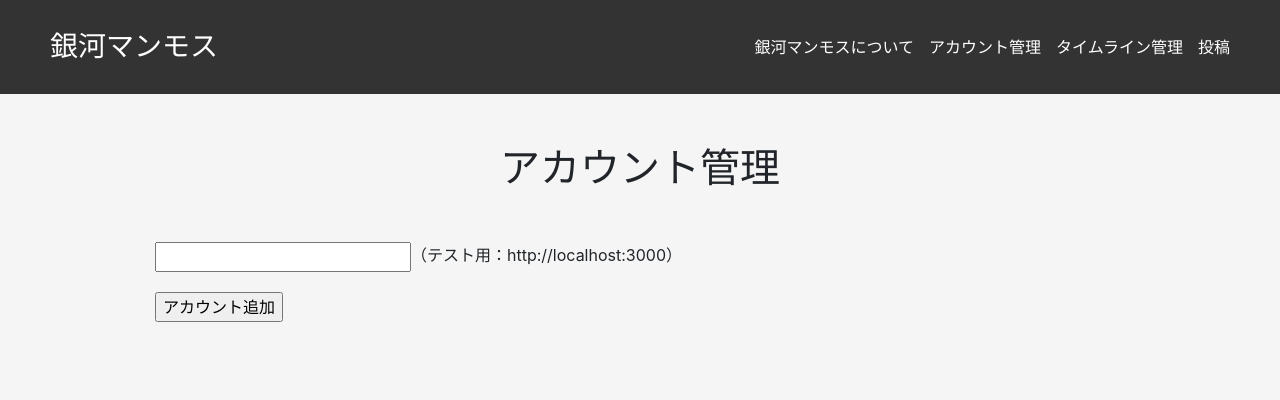
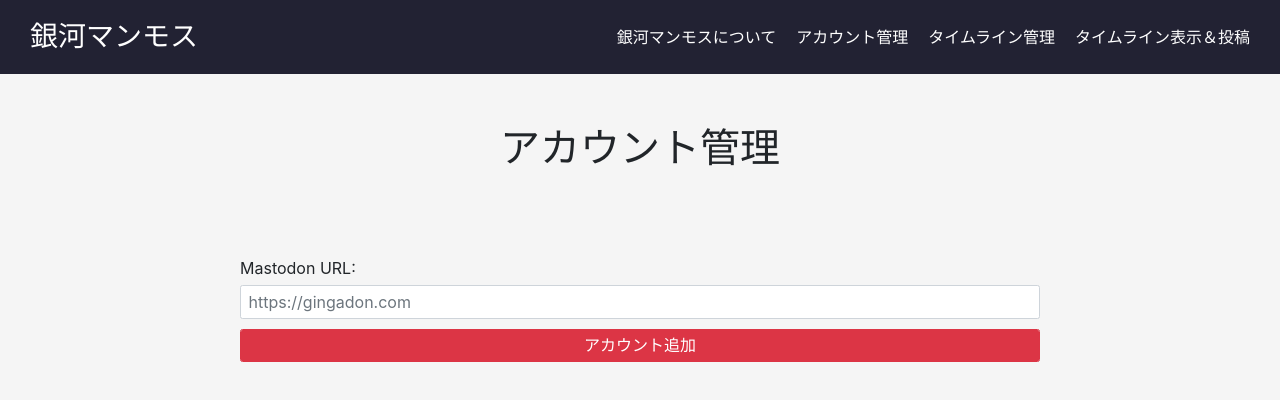
Before and after one commit to kenchiki/vuejs-ginga-mammoth, a Vue app: page /accounts in a window 1280 px wide. Shown: the top 400 px of the page. Built offline with nearby package versions, Linux system fonts and the light colour scheme.

Commit message:
[update]見た目を整える

```diff
--- a/src/App.vue
+++ b/src/App.vue
@@ -8,14 +8,12 @@
           <li><router-link to="/">銀河マンモスについて</router-link></li>
           <li><router-link to="/accounts">アカウント管理</router-link></li>
           <li><router-link to="/timelines">タイムライン管理</router-link></li>
-          <li><router-link to="/statuses">投稿</router-link></li>
+          <li><router-link to="/statuses">タイムライン表示＆投稿</router-link></li>
         </ul>
       </nav>
     </header>
-    <div id="container">
-      <div id="app">
+    <div id="app">
         <router-view/>
-      </div>
     </div>
   </div>
 </template>
@@ -30,5 +28,57 @@
 </script>
 
 <style lang="scss">
+  @import "./assets/stylesheets/_module_variables.scss";
 
+  #wrapper {
+    display: flex;
+    flex-flow: column nowrap;
+    width: 100%;
+    height: 100%;
+  }
+
+  #header {
+    min-width: $global-width;
+
+    &, a {
+      color: rgba(#000, 0.8);
+    }
+
+    background: #223;
+    padding: 20px 30px;
+    display: flex;
+    flex-flow: row nowrap;
+    align-items: center;
+    justify-content: space-between;
+
+    #header-logo {
+      font-size: 2.8rem;
+      color: #fff;
+    }
+
+    .header-nav {
+      &__links {
+        display: flex;
+        flex-flow: row nowrap;
+        align-items: center;
+        justify-content: flex-end;
+        a {
+          color: #fff;
+        }
+
+        & > * {
+          margin-left: 20px;
+          &:first-child {
+            margin-left: 0;
+          }
+        }
+      }
+    }
+  }
+
+  #app {
+    width: 100%;
+    flex: 1;
+    overflow: hidden;
+  }
 </style>
--- a/src/assets/stylesheets/_module_variables.scss
+++ b/src/assets/stylesheets/_module_variables.scss
@@ -1,6 +1,6 @@
 @charset "UTF-8";
 
-$global-width: 1000px;
+$global-width: 800px;
 $breakpoints: (
   small: 768px
 );
--- a/src/assets/stylesheets/application.scss
+++ b/src/assets/stylesheets/application.scss
@@ -3,59 +3,24 @@
 @import "module_variables";
 @import "module/module";
 
-#wrapper {
-  padding-bottom: 50px;
-}
-
-#header {
-  min-width: $global-width;
-
-  &, a {
-    color: rgba(#000, 0.8);
-  }
-
-  background: #333;
-  padding: 30px 50px;
-  display: flex;
-  flex-flow: row nowrap;
-  align-items: center;
-  justify-content: space-between;
-
-  #header-logo {
-    font-size: 2.8rem;
-    color: #fff;
-  }
-
-  .header-nav {
-    &__links {
-      display: flex;
-      flex-flow: row nowrap;
-      align-items: center;
-      justify-content: flex-end;
-      a {
-        color: #fff;
-      }
-
-      & > * {
-        margin-left: 15px;
-        &:first-child {
-          margin-left: 0;
-        }
-      }
-    }
-  }
-}
-
-#container {
-  @include container();
-  margin-top: 50px;
-}
-
-.container {
+.little {
+  padding-top: 50px;
   &__title {
     text-align: center;
   }
   &__in {
     padding-top: 50px;
+    margin-left: auto;
+    margin-right: auto;
+    width: $global-width;
   }
 }
+
+.full {
+  width: 100%;
+}
+
+html, body {
+  width: 100%;
+  height: 100%;
+}
--- a/src/views/About.vue
+++ b/src/views/About.vue
@@ -1,13 +1,13 @@
 <template>
-  <div class="about container">
-    <h1 class="container__title">銀河マンモスについて</h1>
-    <div class="wysiwyg">
-      <p class="container__in">
-        複数のアカウントに対応したマストドンクライアントです。
-      </p>
-      <p>
-        最初に、<router-link to="/accounts">アカウント管理</router-link>からアカウントを登録してください。
-      </p>
+  <div class="little">
+    <h1 class="little__title">銀河マンモスについて</h1>
+    <div class="little__in">
+      <div class="wysiwyg">
+        <p>
+          マストドンクライアントです。 最初に、<router-link to="/accounts">アカウント管理</router-link>からアカウントを登録してください。 <br>
+          特徴的な機能として「マルチアカウント機能」、「お絵かき機能」があります。
+        </p>
+      </div>
     </div>
   </div>
 </template>
--- a/src/views/Accounts.vue
+++ b/src/views/Accounts.vue
@@ -1,23 +1,28 @@
 <template>
-  <div class="accounts container">
-    <h1 class="container__title">アカウント管理</h1>
-    <div class="container__in">
-      <div class="wysiwyg">
-        <div class="error" v-if="error">
-          {{ error.response.data.error }}
+  <div class="little">
+    <h1 class="little__title">アカウント管理</h1>
+    <div class="little__in">
+
+      <div class="error" v-if="error">
+        {{ error.response.data.error }}
+      </div>
+
+      <div class="accounts-info" v-if="accounts.length">
+        <div class="card" v-for="account in accounts" v-bind:key="account.id">
+          <div class="card-body">
+            <h5 class="card-title">{{account.instance_name}}</h5>
+            <input type="button" value="アカウント削除" v-on:click="deleteAccount(account.id)" class="btn btn-secondary">
+          </div>
         </div>
-        <ul class="accounts" v-if="accounts.length">
-          <li v-for="account in accounts" v-bind:key="account.id">
-            {{account.instance_name}}
-            <input type="button" value="アカウント削除" v-on:click="deleteAccount(account.id)">
-          </li>
-        </ul>
-        <p>
-          <input type="text" v-model="mastodon_url">（テスト用：http://localhost:3000）
-        </p>
-        <p>
-          <input type="button" value="アカウント追加" v-on:click="addAccount">
-        </p>
+      </div>
+
+      <div class="form-group mt-5">
+        <label for="mastodon_url" class="col-form-label">Mastodon URL:</label>
+        <input type="text" v-model="mastodon_url" class="form-control" id="mastodon_url" placeholder="https://gingadon.com">
+      </div>
+
+      <div class="form-group">
+        <input type="button" value="アカウント追加" v-on:click="addAccount" class="form-control btn btn-danger">
       </div>
     </div>
   </div>
@@ -50,3 +55,11 @@
     }
   }
 </script>
+
+<style scoped lang="scss">
+  @import "../assets/stylesheets/module/_mixins.scss";
+
+  .accounts-info {
+    @include grid($x: 5, $y: 5, $n: 3, $flow: wrap);
+  }
+</style>
--- a/src/views/Statuses.vue
+++ b/src/views/Statuses.vue
@@ -1,12 +1,10 @@
 <template>
-  <div class="accounts container">
-    <h1 class="container__title">投稿</h1>
-    <div class="container__in">
-      <button type="button" class="btn btn-primary" data-toggle="modal" data-target="#modal-status-window">トゥート</button>
-      <ul class="timelines" v-if="timelines.length">
-        <li class="timelines__box" is="Timeline" v-for="timeline in timelines" v-bind:key="timeline.id" v-bind:timeline="timeline"></li>
-      </ul>
-    </div>
+  <div class="full">
+      <button type="button" class="btn btn-primary open-toot" data-toggle="modal" data-target="#modal-status-window">トゥートする画面を開く</button>
+      <div class="timelines" v-if="timelines.length">
+        <div class="timelines__timeline" is="Timeline" v-for="timeline in timelines" v-bind:key="timeline.id" v-bind:timeline="timeline"></div>
+      </div>
+
 
     <!--modal-->
     <div class="modal fade" id="modal-status-window" tabindex="-1" role="dialog" aria-labelledby="exampleModalScrollableTitle" aria-hidden="true">
@@ -45,6 +43,7 @@
             </div>
 
             <div class="form-group">
+              <label class="col-form-label">お絵かき:</label>
               <Drawing v-on:drew="uploadCanvas" />
             </div>
           </div>
@@ -127,19 +126,23 @@
 </script>
 
 <style scoped lang="scss">
+  .full {
+    box-sizing: border-box;
+    padding-top: 20px;
+    width: 100%;
+    height: 100%;
+  }
   .timelines {
     display: flex;
     flex-flow: row nowrap;
-    justify-content: flex-start;
     width: 100%;
-    height: 500px;
+    height: 100%;
     overflow-x: scroll;
     overflow-y: hidden;
-    &__box {
+    &__timeline {
       width: 300px;
       height: 100%;
       flex-shrink:0;
-      overflow-y: scroll;
     }
   }
 
@@ -158,4 +161,10 @@
       width: 100%;
     }
   }
+
+  .open-toot {
+    position: fixed;
+    left: 230px;
+    top: 18px;
+  }
 </style>
--- a/src/views/Timelines.vue
+++ b/src/views/Timelines.vue
@@ -1,27 +1,33 @@
 <template>
-  <div class="accounts container">
-    <h1 class="container__title">タイムライン管理</h1>
-    <div class="container__in">
-      <div class="wysiwyg">
-        <ul class="timelines" v-if="timelines.length">
-          <li v-for="timeline in timelines" v-bind:key="timeline.id">
-            {{timeline.account.instance_name}}:{{timeline.type}}
-            <input type="button" value="タイムライン削除" v-on:click="deleteTimeline(timeline.id)">
-          </li>
-        </ul>
-        <p>
-          <select v-model="account_id">
-            <option v-for="account in accounts" v-bind:key="account.id" v-bind:value="account.id">{{account.instance_name}}</option>
-          </select>
-        </p>
-        <p>
-          <select v-model="type">
-            <option v-for="type in types" v-bind:key="type.id" v-bind:value="type.value">{{type.text}}</option>
-          </select>
-        </p>
-        <p>
-          <input type="button" value="タイムライン追加" v-on:click="addTimeline">
-        </p>
+  <div class="little">
+    <h1 class="little__title">タイムライン管理</h1>
+    <div class="little__in">
+
+      <div class="timelines-info" v-if="timelines.length">
+        <div class="card" v-for="timeline in timelines" v-bind:key="timeline.id">
+          <div class="card-body">
+            <h5 class="card-title">{{timeline.account.instance_name}}({{timeline.type}})</h5>
+            <input type="button" value="タイムライン削除" v-on:click="deleteTimeline(timeline.id)" class="btn btn-secondary">
+          </div>
+        </div>
+      </div>
+
+      <div class="form-group mt-5">
+        <label for="account_id" class="col-form-label">アカウント選択:</label>
+        <select v-model="account_id" class="form-control" id="account_id">
+          <option v-for="account in accounts" v-bind:key="account.id" v-bind:value="account.id">{{account.instance_name}}</option>
+        </select>
+      </div>
+
+      <div class="form-group">
+        <label for="type" class="col-form-label">タイプ選択:</label>
+        <select v-model="type" class="form-control" id="type">
+          <option v-for="type in types" v-bind:key="type.id" v-bind:value="type.value">{{type.text}}</option>
+        </select>
+      </div>
+
+      <div class="form-group">
+        <input type="button" value="タイムライン追加" v-on:click="addTimeline" class="form-control btn btn-danger">
       </div>
     </div>
   </div>
@@ -67,3 +73,10 @@
     }
   }
 </script>
+
+<style scoped lang="scss">
+  @import "../assets/stylesheets/module/_mixins.scss";
+  .timelines-info {
+    @include grid($x: 5, $y: 5, $n: 3, $flow: wrap);
+  }
+</style>
```
Also changed, not shown: src/components/Timeline.vue (+76 -15 lines).
